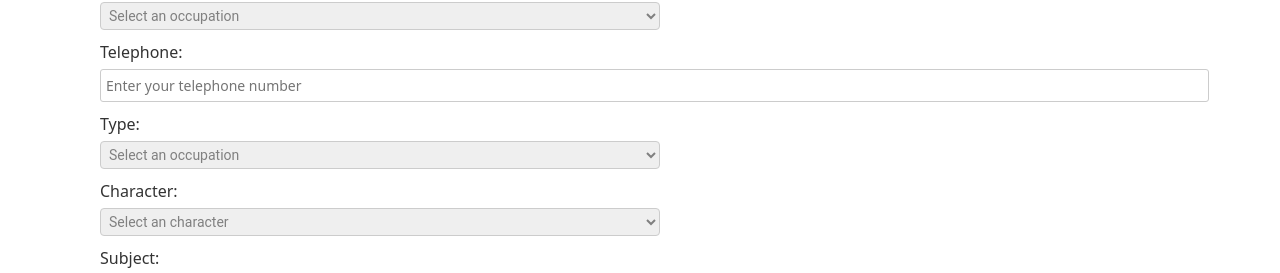
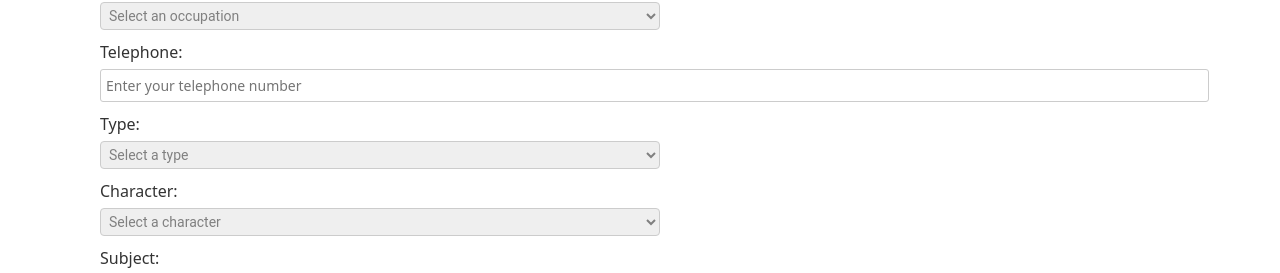
Before and after one commit to Luanna88/UniFacisaOmbudsman-Ouvidoria, a React (Create React App) app: page / in a window 1280 px wide. Shown: the part 1418-1691 px from the top of the page. Built offline with nearby package versions, Linux system fonts and the light colour scheme.

Commit message:
Update Ombudsman.js

```diff
--- a/src/Ombudsman.js
+++ b/src/Ombudsman.js
@@ -5,7 +5,6 @@ import { faWhatsapp } from '@fortawesome/free-brands-svg-icons';
 import { faPhoneVolume } from '@fortawesome/free-solid-svg-icons';
 import { faEnvelope } from '@fortawesome/free-solid-svg-icons';
 import { faFolder } from '@fortawesome/free-solid-svg-icons';
-
 
 function OmbudsmanOptions() {
     const [fullName, setFullName] = useState('');
@@ -57,8 +56,8 @@ function OmbudsmanOptions() {
             </div>
             <div className='intro'>
                 <p>
-                    The Unifacisa Ombudsman's Office is a communication channel of a mediating and democratic nature, which welcomes the manifestations of students, teachers,<br/>
-                    employees and the community in general. If you have any complaints, reports, suggestions, requests or compliments, please contact us via<br/>
+                    The Unifacisa Ombudsman's Office is a communication channel of a mediating and democratic nature, which welcomes the manifestations of students, teachers,<br />
+                    employees and the community in general. If you have any complaints, reports, suggestions, requests or compliments, please contact us via<br />
                     our email: <a href="mailto:ombudsman@unifacisa.edu.br">ombudsman@unifacisa.edu.br</a> or if you prefer, fill out our form by clicking on the link below.
                 </p>
             </div>
@@ -83,7 +82,7 @@ function OmbudsmanOptions() {
                         borderRadius: '4px',
                         width: '100%',
                         boxSizing: 'border-box',
-                            marginBottom:10,
+                        marginBottom: 10,
                         fontFamily: "roboto",
                         color: 'grey'
                     }}
@@ -102,7 +101,8 @@ function OmbudsmanOptions() {
                     value={telephone}
                     onChange={(e) => {
                         const re = /^[0-9\b]+$/;
-                        if (e.target.value === '' || re.test(e.target.value)) {setTelephone(e.target.value);
+                        if (e.target.value === '' || re.test(e.target.value)) {
+                            setTelephone(e.target.value);
                         }
                     }}
                     pattern="[0-9]*"
@@ -111,8 +111,8 @@ function OmbudsmanOptions() {
 
                 <label>Type:</label>
                 <select
-                        value={occupation}
-                        onChange={(e) => setOccupation(e.target.value)}
+                    value={type}
+                    onChange={(e) => setType(e.target.value)}
                     style={{
                         padding: '4px',
                         fontSize: '14px',
@@ -120,13 +120,13 @@ function OmbudsmanOptions() {
                         borderRadius: '4px',
                         width: '100%',
                         boxSizing: 'border-box',
-                            marginBottom:10,
+                        marginBottom: 10,
                         fontFamily: "roboto",
                         color: 'grey'
                     }}
                 >
-                    <option value="">Select an occupation</option>
-                    <option value="Complaint">Complaint with Proof</option>
+                    <option value="">Select a type</option>
+                    <option value="Complaint with Proof">Complaint with Proof</option>
                     <option value="Complaint">Complaint</option>
                     <option value="Review">Review</option>
                     <option value="Praise">Praise</option>
@@ -138,8 +138,8 @@ function OmbudsmanOptions() {
 
                 <label>Character:</label>
                 <select
-                        value={occupation}
-                        onChange={(e) => setOccupation(e.target.value)}
+                    value={character}
+                    onChange={(e) => setCharacter(e.target.value)}
                     style={{
                         padding: '4px',
                         fontSize: '14px',
@@ -147,13 +147,13 @@ function OmbudsmanOptions() {
                         borderRadius: '4px',
                         width: '100%',
                         boxSizing: 'border-box',
-                            marginBottom:10,
+                        marginBottom: 10,
                         fontFamily: "roboto",
                         color: 'grey'
                     }}
                 >
-                    <option value="">Select an character</option>
-                    <option value="Confidential">Confidential on Request</option>
+                    <option value="">Select a character</option>
+                    <option value="Confidential on Request">Confidential on Request</option>
                     <option value="Not">Not Confidential</option>
 
                 </select>
@@ -181,9 +181,9 @@ function OmbudsmanOptions() {
                         checked={agree}
                         onChange={(e) => setAgree(e.target.checked)}
                     />
-                    <label htmlFor="agree" style={{ marginBottom: -3, marginLeft: 10, marginTop:-9 }}>I am aware and agree that my data will be collected and used to promote educational services.</label>
+                    <label htmlFor="agree" style={{ marginBottom: -3, marginLeft: 10, marginTop: -9 }}>I am aware and agree that my data will be collected and used to promote educational services.</label>
                 </div>
-                <button type="submit" style={{ marginLeft: '470px', cursor: 'pointer', width:130, height:32,fontSize:15,fontWeight:'bold'}}>Submit</button>
+                <button type="submit" style={{ marginLeft: '470px', cursor: 'pointer', width: 130, height: 32, fontSize: 15, fontWeight: 'bold' }}>Submit</button>
                 {message && (
                     <div className="message" style={{ position: 'fixed', top: '50%', left: '50%', transform: 'translate(-50%, -50%)', padding: '10px', background: 'rgba(0, 0, 0, 0.7)', color: '#fff', borderRadius: '5px', zIndex: '9999' }}>
                         {message}
@@ -192,17 +192,17 @@ function OmbudsmanOptions() {
             </form>
             <div className='card-3'>
                 <h1>
-                        Are you in <br/>doubt?
+                    Are you in <br />doubt?
                 </h1>
-                    <h2 style={{fontSize:18, marginRight:880}}>We have a team ready to assist you!</h2>
+                <h2 style={{ fontSize: 18, marginRight: 880 }}>We have a team ready to assist you!</h2>
                 <form>
-                    <div className='button' style={{marginRight:880}}>
+                    <div className='button' style={{ marginRight: 880 }}>
                         <button type="submit" >Explore more options</button>
                     </div>
                 </form>
             </div>
             <div className='card-4'>
-                    <h1><FontAwesomeIcon icon={faWhatsapp} style={{ marginRight: '10px', marginLeft: '-8px',marginBottom:'-10px' }} size="2x" />WhatsApp</h1>
+                <h1><FontAwesomeIcon icon={faWhatsapp} style={{ marginRight: '10px', marginLeft: '-8px', marginBottom: '-10px' }} size="2x" />WhatsApp</h1>
                 <h2>83 8105-4461</h2>
                 <form>
                     <div className='button'>
@@ -211,7 +211,7 @@ function OmbudsmanOptions() {
                 </form>
             </div>
             <div className='card-5'>
-                    <h1><FontAwesomeIcon icon={faPhoneVolume} style={{ marginRight: '10px', marginLeft: '-10px',marginBottom:'-10px' }} size="2x" />Ligar</h1>
+                <h1><FontAwesomeIcon icon={faPhoneVolume} style={{ marginRight: '10px', marginLeft: '-10px', marginBottom: '-10px' }} size="2x" />Ligar</h1>
                 <h2>83 2101 8877</h2>
                 <form>
                     <div className='button'>
@@ -220,7 +220,7 @@ function OmbudsmanOptions() {
                 </form>
             </div>
             <div className='card-6'>
-                    <h1><FontAwesomeIcon icon={faEnvelope} style={{ marginRight: '10px', marginLeft: '-10px',marginBottom:'-10px' }} size="2x" />Leave a message</h1>
+                <h1><FontAwesomeIcon icon={faEnvelope} style={{ marginRight: '10px', marginLeft: '-10px', marginBottom: '-10px' }} size="2x" />Leave a message</h1>
                 <h2>Leave your message and we will contact you</h2>
                 <form>
                     <div className='button'>
@@ -229,7 +229,7 @@ function OmbudsmanOptions() {
                 </form>
             </div>
             <div className='card-7'>
-                    <h1><FontAwesomeIcon icon={faFolder} style={{ marginRight: '10px', marginLeft: '-10px',marginBottom:'-10px' }} size="2x" />Academic Repository</h1>
+                <h1><FontAwesomeIcon icon={faFolder} style={{ marginRight: '10px', marginLeft: '-10px', marginBottom: '-10px' }} size="2x" />Academic Repository</h1>
                 <h2>Notices, ordinances, resolutions and other documents</h2>
                 <form>
                     <div className='button'>
```
Lines whose indentation alone changed are shown as unchanged.
